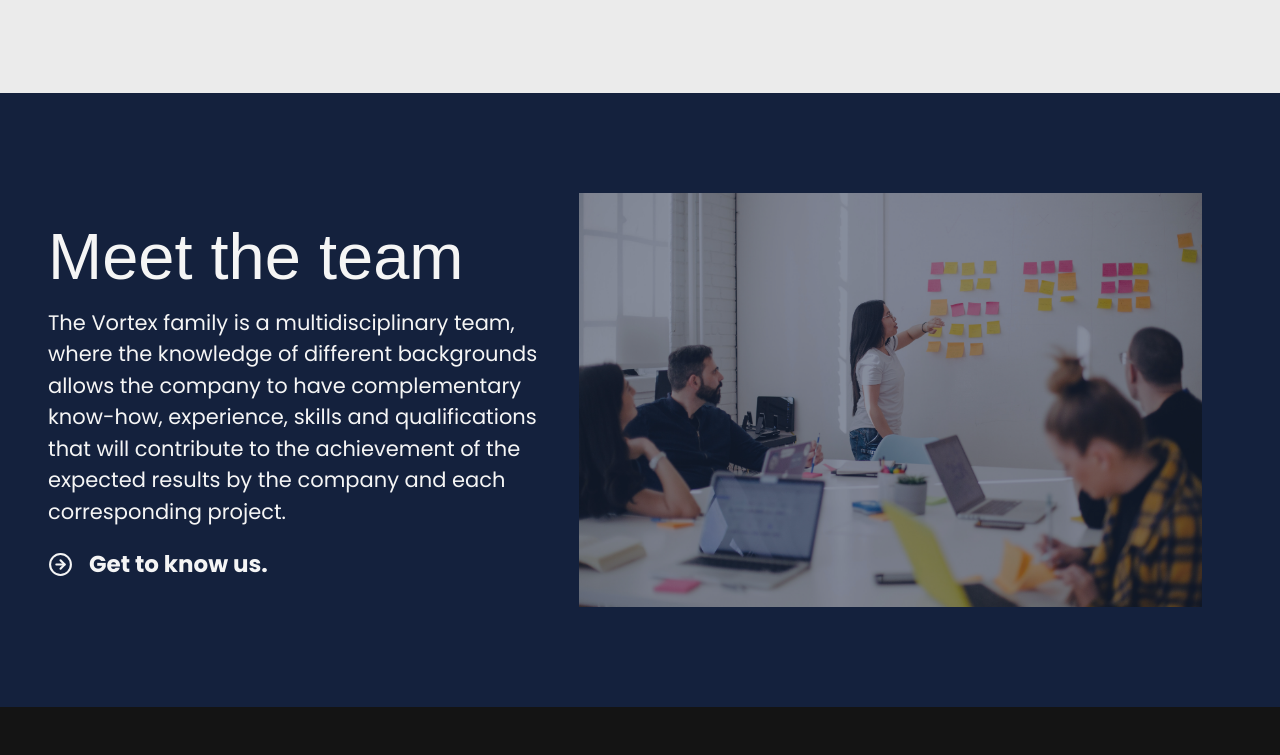
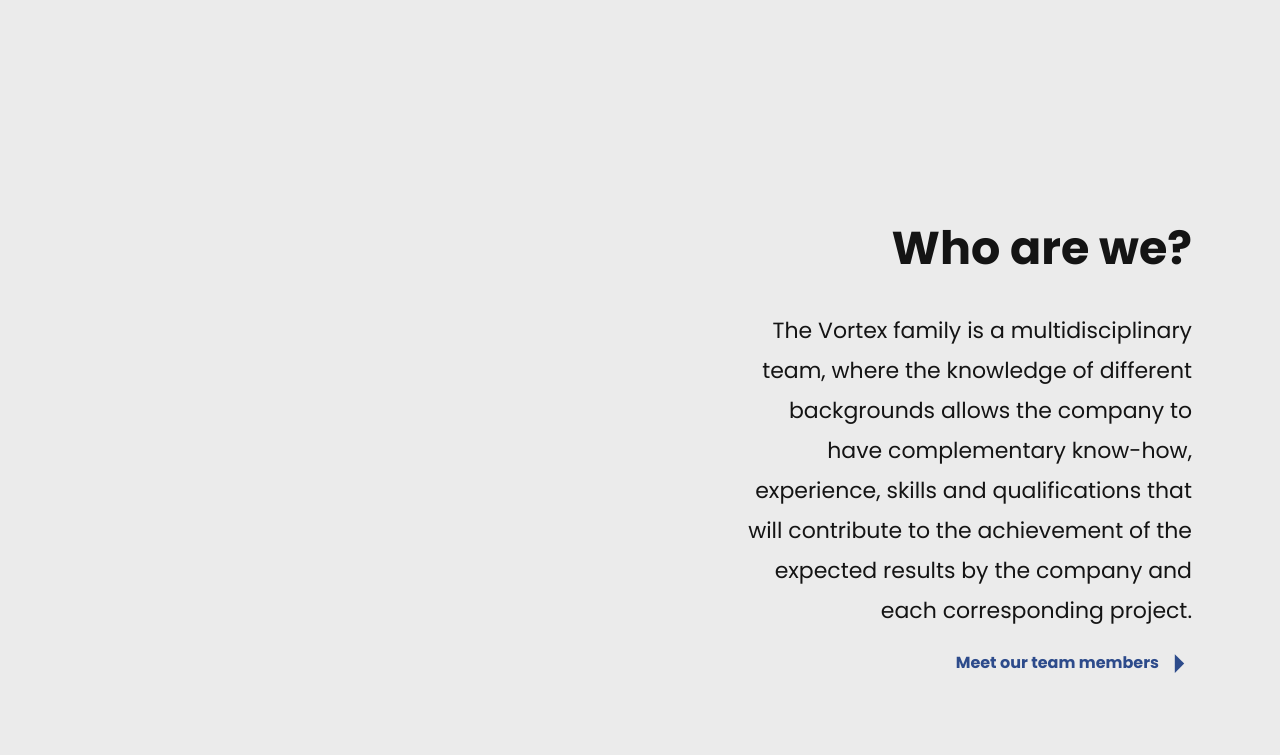
Before and after one commit to LGP21-LGP1/lgp21-lgp1.github.io, a Next.js app: page / in a window 1280 px wide. Shown: the part 1994-2749 px from the top of the page. Built offline with nearby package versions, Linux system fonts and the light colour scheme; no server answers; a web font is replaced by a local one.

Commit message:
homepage: who are we section

```diff
--- a/pages/index.js
+++ b/pages/index.js
@@ -5,7 +5,7 @@
 import Navbar from '../components/navbar';
 import Footer from '../components/footer';
 import style from '../styles/home.module.css';
-import { FiArrowRightCircle } from 'react-icons/fi';
+import { GoTriangleRight } from 'react-icons/go';
 import { FaEye, FaArchive, FaLongArrowAltDown } from 'react-icons/fa';
 import { IoSchoolSharp, IoFlaskSharp } from 'react-icons/io5';
 import { IoIosArrowDown } from 'react-icons/io';
@@ -137,7 +137,7 @@
           <section id={style.meetTheTeam}>
             <span className={style.content}>
               <span id={style.textContent}>
-                <h2>Meet the team</h2>
+                <h2>Who are we?</h2>
                 <p>
                   The Vortex family is a multidisciplinary team, where the
                   knowledge of different backgrounds allows the company to have
@@ -147,12 +147,11 @@
                 </p>
                 <Link href="/team" as={process.env.BACKEND_URL + '/team'}>
                   <a id={style.meetTheTeamButton}>
-                    <FiArrowRightCircle size={25} />
-                    <span id={style.buttonText}>Get to know us.</span>
+                    <GoTriangleRight size={25} />
+                    <span id={style.buttonText}>Meet our team members</span>
                   </a>
                 </Link>
               </span>
-              <img id={style.meetTheTeamImg} src="/assets/meet-the-team.png" />
             </span>
           </section>
         </main>
--- a/styles/home.module.css
+++ b/styles/home.module.css
@@ -148,6 +148,7 @@
 
 #aboutContent {
   font-size: 22px;
+  line-height: 40px;
   font-weight: 400;
   max-width: 622px;
 }
@@ -208,53 +209,35 @@
 .visionText {
   font-weight: 400;
   font-size: 26px;
+  line-height: 39px;
 }
 
 #meetTheTeam {
-  display: flex;
-  align-items: center;
-  background-color: var(--blue);
-  color: var(--light);
+  padding: 100px 3rem 100px 3rem;
+  max-width: 1200px;
   width: 100%;
-  padding: 100px 3rem;
 }
 
 #meetTheTeam .content {
-  margin: 0 auto;
-  max-width: 1700px;
-  display: flex;
-  align-items: center;
-}
-
-#textContent {
-  z-index: 2;
-  flex: 1 1 500px;
-}
-
-#meetTheTeamImg {
-  min-width: 0;
-  position: relative;
-  right: 30px;
-  z-index: 1;
-  max-width: 100%;
-  height: auto;
-  width: auto\9;
-  flex: 2 2 500px;
+  width: 100%;
+  text-align: right;
 }
 
 #textContent h2 {
-  font-size: 65px;
-  font-weight: normal;
-  font-family: var(--reross);
-  color: var(--light);
+  font-size: 46px;
+  font-weight: bold;
+  color: var(--dark);
+  width: 100%;
+  margin-bottom: 35px;
 }
 
 #textContent p {
-  max-width: 500px;
-  font-size: 21px;
-  font-family: var(--poppins);
+  font-size: 22px;
   font-weight: 400;
-  margin: 10.5px 0;
+  line-height: 40px;
+  max-width: 450px;
+  margin-left: auto;
+  margin-right: 0;
 }
 
 #meetTheTeamButton {
@@ -264,11 +247,13 @@
   display: flex;
   align-items: center;
   margin-top: 20px;
+  flex-direction: row-reverse;
+  color: #2d4b8b;
 }
 
 #buttonText {
-  margin-left: 1rem;
-  font-size: 23px;
+  margin-right: 0.5rem;
+  font-size: 16px;
   font-weight: bold;
 }
 
```
